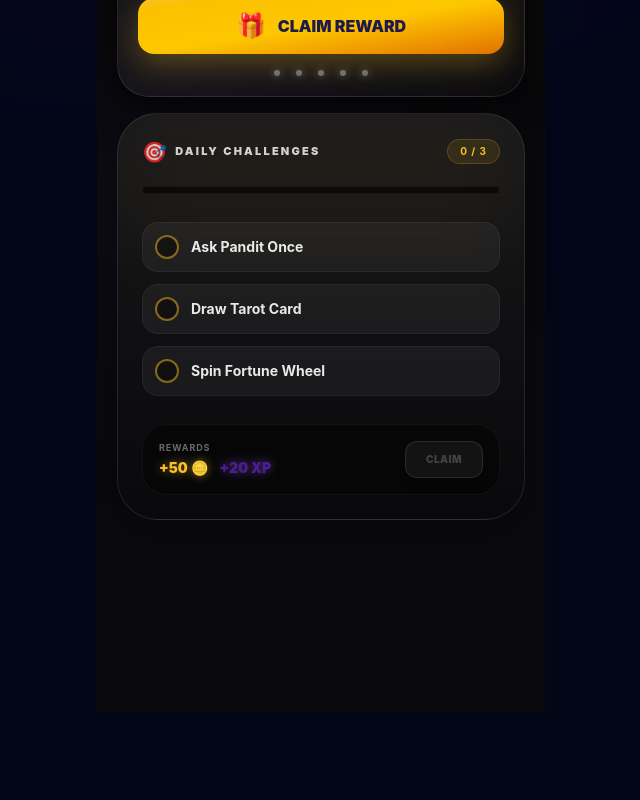
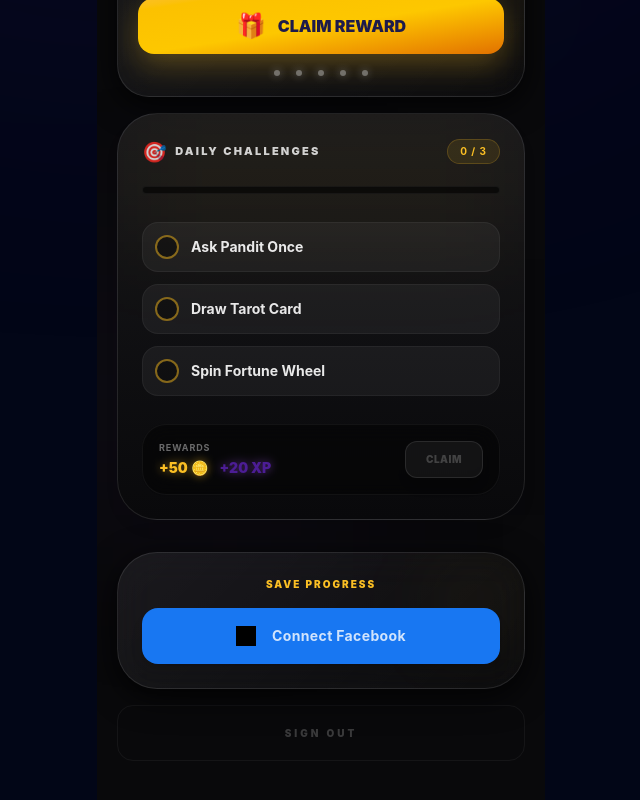
Before and after one commit to Akash-thakur12/astro-tarot-facebook-game, a React (Vite) app: page / in a window 1280 px wide. Shown: the part 800-1600 px from the top of the page, without its empty margins (319-959 px from the left). Before the commit the page ends 1512 px from the top, so only its background shows below. Built offline with nearby package versions, Linux system fonts and the light colour scheme; no server answers; the database is empty; sample sign-in values are in the browser's storage; grey boxes are pictures that could not be loaded; a web font is replaced by a local one.

Commit message:
Simplify account UI

```diff
--- a/src/components/auth/UserMenu.jsx
+++ b/src/components/auth/UserMenu.jsx
@@ -9,7 +9,6 @@ const UserMenu = () => {
   const navigate = useNavigate();
   const { user, refreshUser } = useAuth();
   const { currentLanguage } = useLanguage();
-  const [isExpanded, setIsExpanded] = useState(false);
   const [loading, setLoading] = useState(false);
   const [error, setError] = useState(null);
 
@@ -31,15 +30,12 @@ const UserMenu = () => {
     try {
       await linkAccount(provider);
       await refreshUser();
-      setIsExpanded(false);
     } catch (err) {
       console.error("Linking Error:", err.code, err);
       if (err.code === 'auth/credential-already-in-use') {
-        setError("This account is already linked.");
-      } else if (err.code === 'auth/popup-closed-by-user') {
-        setError("Cancelled.");
+        setError(isHindi ? "यह खाता पहले से ही लिंक है।" : "This account is already linked.");
       } else {
-        setError("Failed. Try again.");
+        setError(isHindi ? "लिंक करने में विफल।" : "Failed to link.");
       }
     } finally {
       setLoading(false);
@@ -49,75 +45,37 @@ const UserMenu = () => {
   if (!user) return null;
 
   return (
-    <div className="w-full">
-      {/* Header Row Content - This is rendered inside the header in Home.jsx */}
-      <div className="flex items-center gap-3 min-w-0">
-        <button
-          onClick={() => setIsExpanded(!isExpanded)}
-          className={`flex-shrink-0 w-10 h-10 rounded-full border transition-all active:scale-95 shadow-lg overflow-hidden flex items-center justify-center
-            ${isExpanded ? 'border-mystic-gold bg-mystic-gold/10' : 'border-white/10 bg-white/5 hover:border-mystic-gold/50'}
-          `}
-        >
-          {user.photoURL ? (
-            <img src={user.photoURL} alt="Profile" className="w-full h-full object-cover" />
-          ) : (
-            <span className="text-lg">👤</span>
-          )}
-        </button>
-
-        <div className="flex flex-col min-w-0">
-          <span className="text-white font-bold text-sm tracking-wide truncate">
-            {isAnonymous ? (isHindi ? 'अतिथि खाता' : 'Guest Account') : (user.displayName || 'Seeker')}
-          </span>
-        </div>
-      </div>
-
-      {/* Expandable Account Card */}
-      <div className={`overflow-hidden transition-all duration-500 ease-in-out ${isExpanded ? 'max-h-[500px] mt-4 opacity-100' : 'max-h-0 opacity-0'}`}>
-        <div className="p-5 rounded-[2rem] bg-white/5 border border-mystic-gold/20 shadow-xl space-y-5 relative overflow-hidden mt-2">
-          <div className="absolute top-0 right-0 w-32 h-32 bg-mystic-gold/5 blur-3xl rounded-full pointer-events-none" />
-
-          <div className="space-y-1">
-            <h3 className="text-white font-black text-base uppercase tracking-tight">
-              {isAnonymous ? (isHindi ? 'अतिथि' : 'Guest') : (user.displayName || 'Seeker')}
+    <div className="w-full space-y-4">
+      {isAnonymous && (
+        <div className="glass-card p-6 rounded-[2.5rem] border border-mystic-gold/20 shadow-xl space-y-4 relative overflow-hidden">
+          <div className="absolute top-0 right-0 w-24 h-24 bg-mystic-gold/5 blur-2xl rounded-full pointer-events-none" />
+          <h3 className="text-mystic-gold font-black text-[10px] uppercase tracking-[0.2em] text-center">
+            {isHindi ? 'प्रगति सहेजें' : 'Save Progress'}
           </h3>
-            <p className="text-white/40 text-[11px] font-medium leading-relaxed">
-              {isAnonymous
-                ? (isHindi ? 'आपकी प्रगति स्थानीय रूप से सहेजी गई है। स्थायी रूप से सहेजने के लिए फेसबुक कनेक्ट करें।' : 'Your progress is saved locally. Connect Facebook to save permanently.')
-                : (user.email || (isHindi ? 'स्थायी खाता' : 'Permanent Account'))
-              }
-            </p>
-          </div>
-
-          <div className="flex flex-col gap-3">
-            {isAnonymous && (
           <Button
             fullWidth
             variant="outline"
             disabled={loading}
             onClick={() => handleLink('facebook')}
-                className="h-12 !bg-[#1877F2] border-none text-white font-bold text-sm rounded-2xl shadow-lg hover:!bg-[#166fe5]"
+            className="h-14 !bg-[#1877F2] border-none text-white font-bold text-sm rounded-2xl shadow-lg hover:!bg-[#166fe5] gap-3"
           >
-                <img src="https://www.gstatic.com/firebasejs/ui/2.0.0/images/auth/facebook.svg" alt="FB" className="w-4 h-4 invert brightness-200" />
+            <img src="https://www.gstatic.com/firebasejs/ui/2.0.0/images/auth/facebook.svg" alt="FB" className="w-5 h-5 invert brightness-200" />
             {isHindi ? 'फेसबुक से जुड़ें' : 'Connect Facebook'}
           </Button>
-            )}
-
-            <button
-              onClick={handleLogout}
-              className="w-full h-12 rounded-2xl border border-white/10 text-white/40 hover:text-red-400 hover:border-red-400/30 hover:bg-red-500/5 transition-all text-xs font-black uppercase tracking-[0.2em]"
-            >
-              {isHindi ? 'साइन आउट' : 'Sign Out'}
-            </button>
-          </div>
-
           {error && (
             <p className="text-[10px] text-red-400 font-bold uppercase text-center animate-fade-in">
               ⚠️ {error}
             </p>
           )}
         </div>
-      </div>
+      )}
+
+      <button
+        onClick={handleLogout}
+        className="w-full h-14 rounded-2xl border border-white/5 text-white/20 hover:text-red-400 hover:border-red-400/30 hover:bg-red-500/5 transition-all text-[10px] font-black uppercase tracking-[0.3em]"
+      >
+        {isHindi ? 'साइन आउट' : 'Sign Out'}
+      </button>
     </div>
   );
 };
--- a/src/pages/Home.jsx
+++ b/src/pages/Home.jsx
@@ -170,10 +170,27 @@ const Home = () => {
 
       <div className="px-5 pt-8 space-y-6 relative z-10">
 
-        {/* TOP HEADER: UserMenu, Name, Coins */}
-        <div className="relative z-[100] bg-white/5 backdrop-blur-lg border border-white/10 p-4 rounded-[2.5rem] shadow-lg transition-all duration-500">
-          <div className="flex items-center justify-between gap-4">
-            <UserMenu />
+        {/* TOP HEADER: Identity & Coins */}
+        <div className="relative z-[100] flex items-center justify-between bg-white/5 backdrop-blur-lg border border-white/10 p-4 rounded-[2.5rem] shadow-lg">
+          <div className="flex items-center gap-3">
+            <div className="w-10 h-10 rounded-full border border-white/10 bg-white/5 overflow-hidden flex items-center justify-center shadow-lg">
+              {user?.photoURL ? (
+                <img src={user.photoURL} alt="Profile" className="w-full h-full object-cover" />
+              ) : (
+                <span className="text-lg">👤</span>
+              )}
+            </div>
+            <div className="flex flex-col">
+              <span className="text-white font-bold text-sm tracking-wide">
+                {isHindi ? 'अतिथि खाता' : 'Guest Account'}
+              </span>
+              {user?.premium && (
+                <span className="text-[9px] uppercase tracking-widest text-mystic-gold font-black flex items-center gap-1">
+                  ⭐ {th.premium}
+                </span>
+              )}
+            </div>
+          </div>
 
           <div
             onClick={() => navigate('/premium')}
@@ -181,7 +198,6 @@ const Home = () => {
           >
             <span className="text-xl drop-shadow-[0_0_8px_rgba(251,191,36,0.8)] animate-pulse">🪙</span>
             <span className="text-mystic-gold font-black text-lg">{user?.coins || 0}</span>
-            </div>
           </div>
         </div>
 
@@ -273,6 +289,11 @@ const Home = () => {
             isClaimed={!!user?.dailyChallengesClaimed}
           />
 
+          {/* 7. ACCOUNT FOOTER SECTION */}
+          <div className="col-span-2 mt-4">
+             <UserMenu />
+          </div>
+
         </div>
 
         <div className="h-10"></div> {/* Bottom Padding */}
```
Lines whose indentation alone changed are shown as unchanged.
